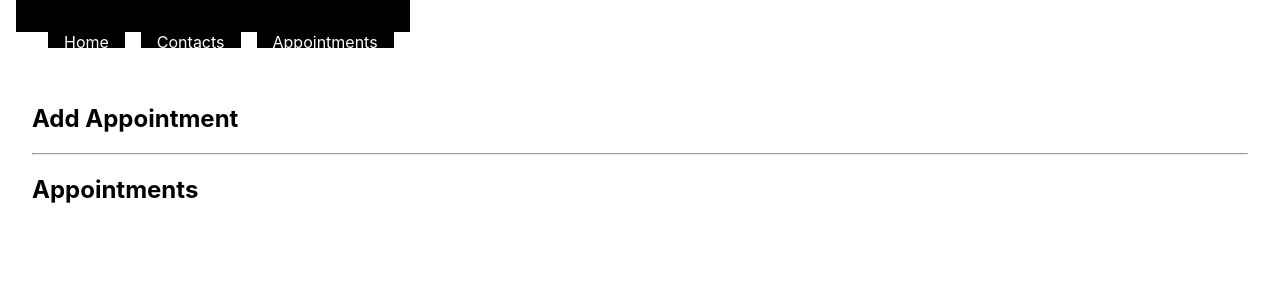
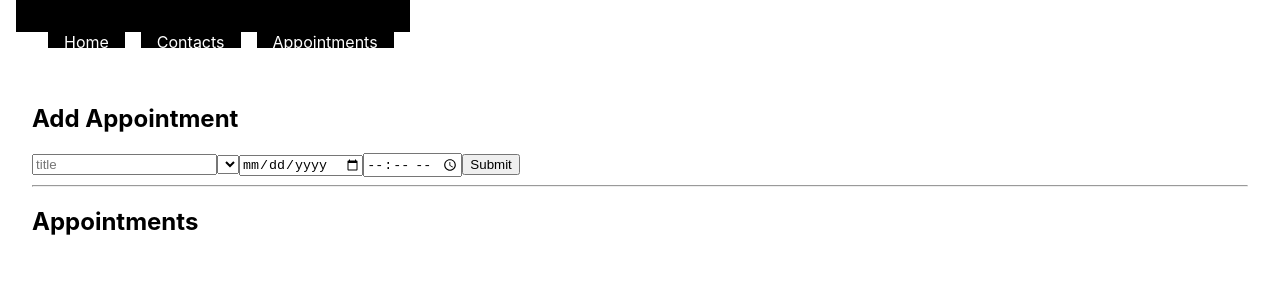
Before and after one commit to juanesech/appoinment-planner, a Next.js app: page /Appointments in a window 1280 px wide. Shown: the top 300 px of the page. Built offline with nearby package versions, Linux system fonts and the light colour scheme.

Commit message:
add appointment form

```diff
--- a/components/AppointmentForm.js
+++ b/components/AppointmentForm.js
@@ -1,8 +1,9 @@
+import ContactPicker from "./ContactPicker";
+
 const AppointmentForm = ({
-  contacts,
+  contactsArray,
   title,
   setTitle,
-  contact,
   setContact,
   date,
   setDate,
@@ -18,7 +19,28 @@ const AppointmentForm = ({
   };
 
   return (
-    AppointmentForm
+    <form onSubmit={handleSubmit}>
+      <input type='text'
+        placeholder='title'
+        value={title}
+        onChange={setTitle}
+      />
+      <ContactPicker
+        contacts={contactsArray}
+        setContact={setContact}
+      />
+      <input type='date'
+        min={() => getTodayString}
+        value={date}
+        onChange={setDate}
+      />
+      <input type='time'
+        placeholder='time'
+        value={time}
+        onChange={setTime}
+      />
+      <input type='submit'/>
+    </form>
   );
 };
 
--- a/components/ContactPicker.js
+++ b/components/ContactPicker.js
@@ -1,6 +1,13 @@
-const ContactPicker = () => {
+const ContactPicker = ({contacts, setContact}) => {
   return (
-    ContactPicker
+    <select onChange={setContact}>
+      {contacts.forEach((contact, index) => {
+        <option
+          key={index}
+          value={contact.name}
+        >{contact.name}</option>
+      })}
+    </select>
   );
 };
 
--- a/pages/Appointments.js
+++ b/pages/Appointments.js
@@ -1,33 +1,64 @@
 import Layout from "../loyouts";
 import { useState } from "react";
+import AppointmentForm from "../components/AppointmentForm";
+import TileList from "../components/TileList";
 
 const Appointments = () => {
-  /*
-  Define state variables for
-  appointment info
-  */
+  let contacts = [
+    {
+      name: 'Juan',
+      phone: '664865692',
+      email: 'juanesech@gmail.com'
+    },
+    {
+      name: 'Evelyn',
+      phone: '674576318',
+      email: 'puerta.eve04@gmail.com'
+    }
+  ];
 
   const [appointments, setAppointments] = useState([]);
-  const addNewAppointment = (newAppointment) => {
+  const addNewAppointment = (title, contact, date, time) => {
     setAppointments((prev) => {
-      const {title, contact, date, time} = newAppointment;
-      [...prev,
+      return ([
+        ...prev,
         {
-          title: title,
-          contact: contact ,
-          date: date,
-          time: time
+          title,
+          contact,
+          date,
+          time
         }
-      ]
+      ])
     });
+  }
+
+  const [title, setTitle] = useState('');
+  const handleTitleChange = ({target}) => {
+    setTitle(target.value);
+  }
+
+  const [date, setDate] = useState('');
+  const handleDateChange = ({target}) => {
+    setDate(target.value);
+  }
+
+  const [time, setTime] = useState('');
+  const handleTimeChange = ({target}) => {
+    setTime(target.value);
+  }
+
+  const [contact, setContact] = useState({});
+  const handleContactChange = ({target}) => {
+    setContact(target.value);
   }
 
   const handleSubmit = (e) => {
     e.preventDefault();
-    /*
-    Add contact info and clear data
-    */
-
+    addNewAppointment(title, contact, date, time);
+    setTitle('');
+    setContact({});
+    setDate('');
+    setTime('');
   };
 
   return (
@@ -35,10 +66,25 @@ const Appointments = () => {
       <div>
         <section>
           <h2>Add Appointment</h2>
+          <AppointmentForm
+            contactsArray={contacts}
+            title={title}
+            setTitle={handleTitleChange}
+            contact={contact}
+            setContact={handleContactChange}
+            date={date}
+            setDate={handleDateChange}
+            time={time}
+            setTime={handleTimeChange}
+            handleSubmit={handleSubmit}
+          />
         </section>
         <hr />
         <section>
           <h2>Appointments</h2>
+          <TileList
+            objectArray={appointments}
+          />
         </section>
       </div>
     </Layout>
```
Also changed, not shown: pages/Contacts.js (+12 -1 lines).
